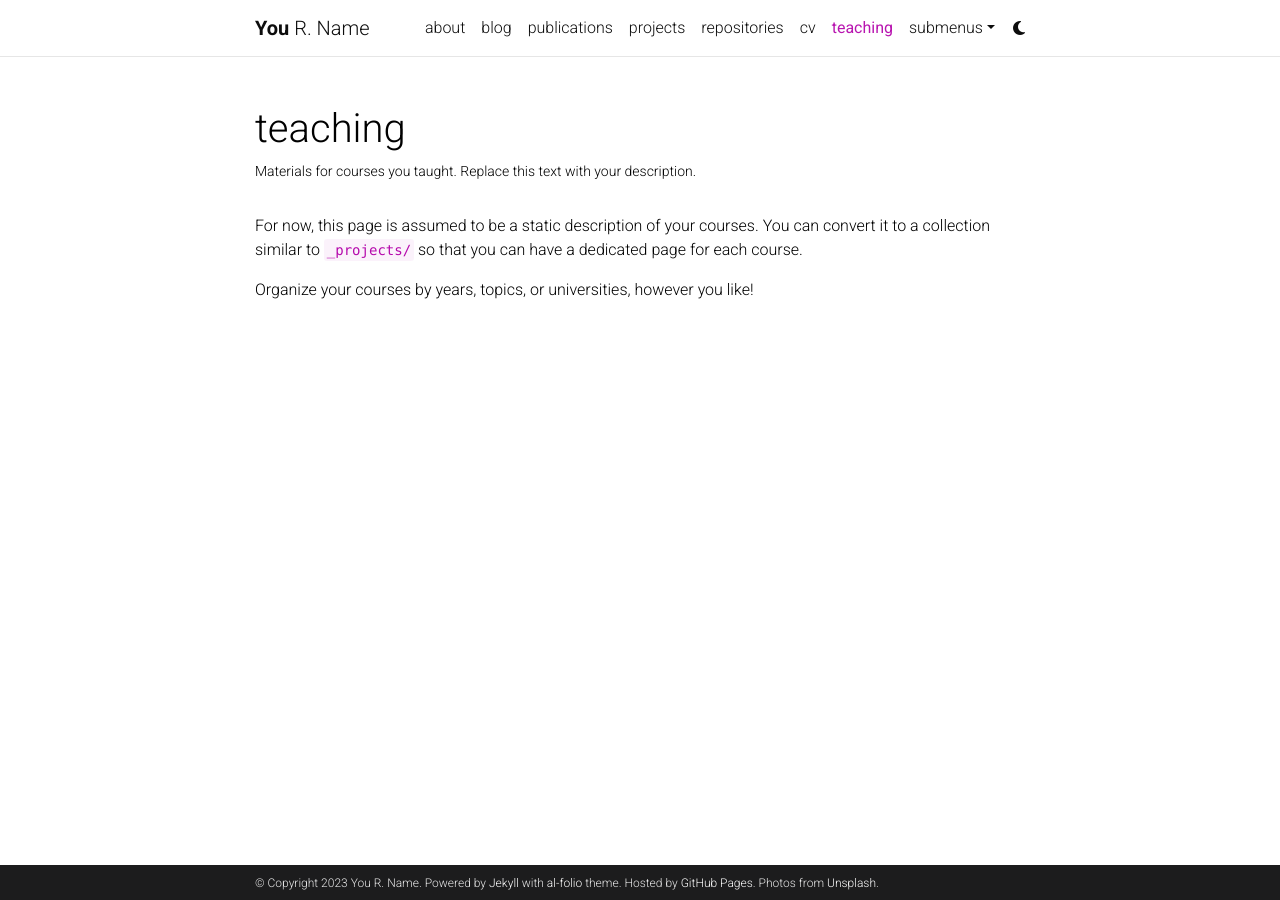
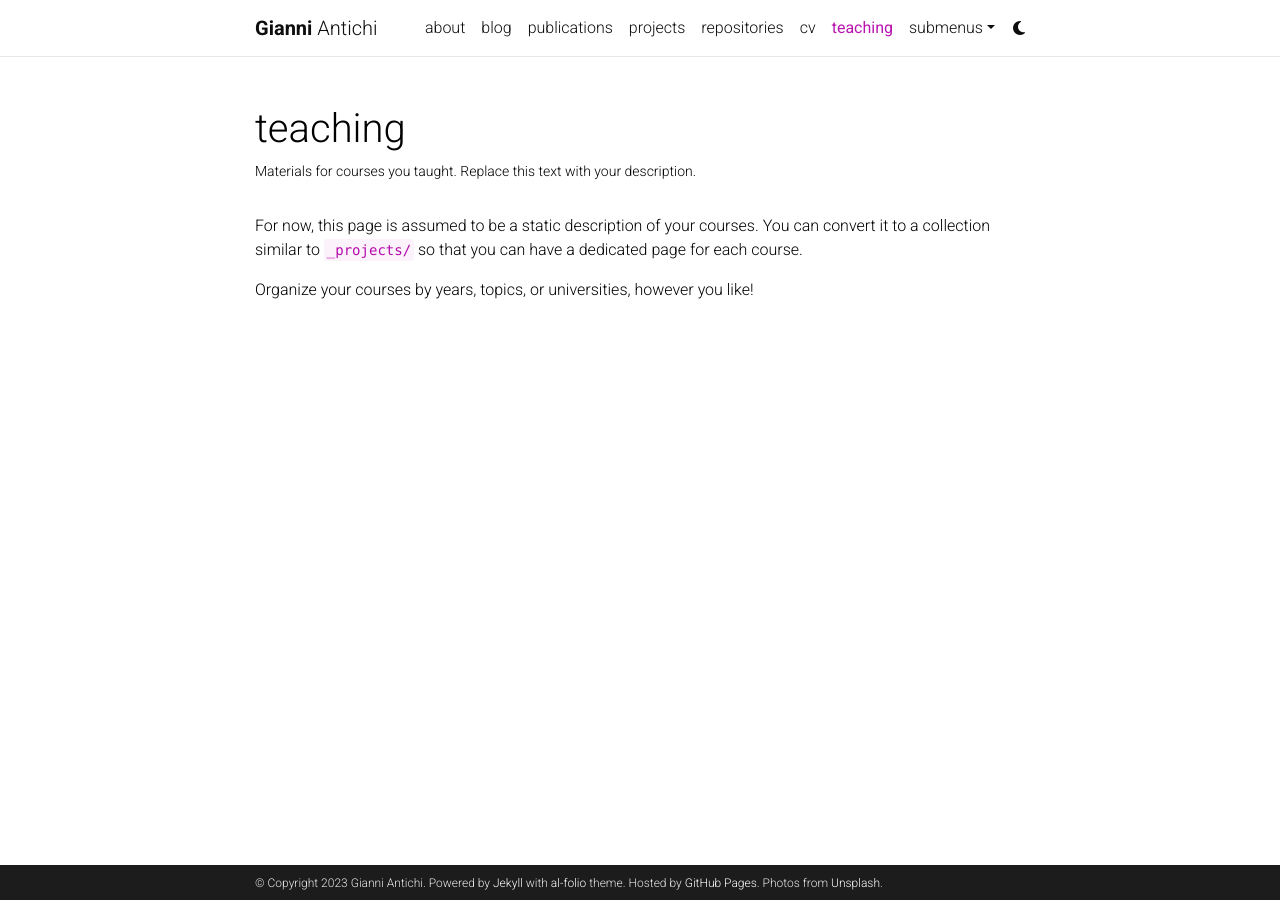
Before and after one commit to GianniAntichi/website-test, a Jekyll site: the page built from _pages/teaching.md, in a window 1280 px wide. Built offline with Jekyll 4.4.1, drawn with Linux system fonts in a browser that asks for light colours; comment, search, counter and statistics services are not loaded; a style sheet for code colours, icons or effects is not loaded.

Commit message:
starting working on it

```diff
--- a/_config.yml
+++ b/_config.yml
@@ -3,9 +3,9 @@
 # -----------------------------------------------------------------------------
 
 title: blank # the website title (if blank, full name will be used instead)
-first_name: You
-middle_name: R.
-last_name: Name
+first_name: Gianni
+middle_name:
+last_name: Antichi
 email: you@example.com
 description: > # the ">" symbol means to ignore newlines until "footer_text:"
   A simple, whitespace theme for academics. Based on [*folio](https://github.com/bogoli/-folio) design.
```
Also changed, not shown: _pages/about.md (+11 -4 lines), 1 other file.
